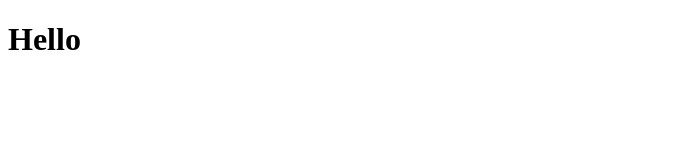
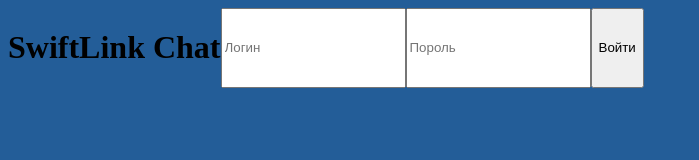
Before and after one commit to AoT-Eren-Yeager/SwiftLink-Project, a website: page login.html in a window 1280 px wide. Shown: the whole page, without its empty margins (0-699 px from the left). Drawn offline with Linux system fonts and the light colour scheme.

Commit message:
My upgrates

```diff
--- a/login.html
+++ b/login.html
@@ -3,9 +3,16 @@
 <head>
     <meta charset="UTF-8">
     <meta name="viewport" content="width=device-width, initial-scale=1.0">
-    <title>Document</title>
+    <title>SwiftLink</title>
+    <link rel="stylesheet" href="style.css">
 </head>
 <body>
-    <h1>Hello</h1>
+    <div class="login-box">
+        <h1>SwiftLink Chat</h1>
+
+        <input type="text" placeholder="Логин">
+        <input type="password" placeholder="Пороль">
+        <button>Войти</button>
+    </div>
 </body>
 </html>
--- a/style.css
+++ b/style.css
@@ -0,0 +1,8 @@
+body {
+    background-color: rgb(35, 93, 152);
+}
+
+.login-box {
+    display: flex;
+
+}
```
